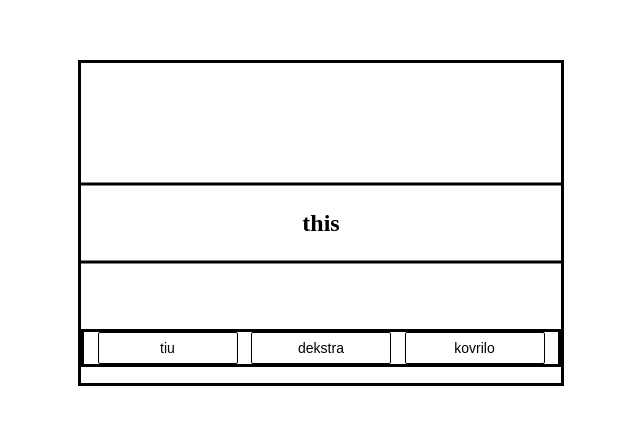
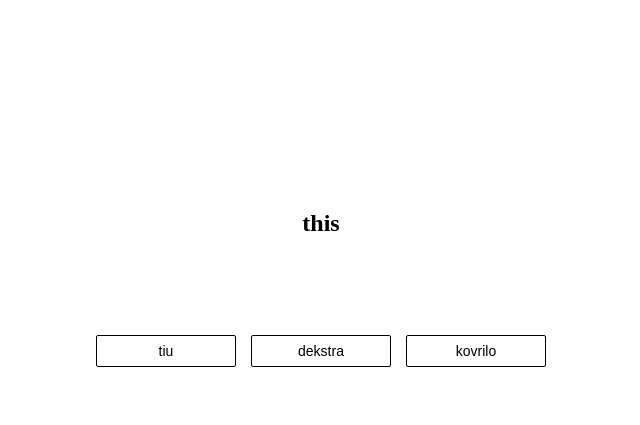
Before and after one commit to BinaryBand/Flash-Cards, a plain HTML site: page index.html in a window 1280 px wide. Shown: the part 177-602 px from the top of the page, without its empty margins (319-959 px from the left). Drawn offline with Linux system fonts and the light colour scheme.

Commit message:
Removed solid borders

```diff
--- a/index.html
+++ b/index.html
@@ -12,8 +12,8 @@
     <body>
         <div id="card_container">
             <div id="prompt_container">
-                <p id="prompt">this</p>
-                <p id="answer">This is a test.</p>
+                <p id="prompt"></p>
+                <p id="answer"></p>
             </div>
             <div id="options_container">
                 <button onclick="submit(this)" class="option"></button>
--- a/script.js
+++ b/script.js
@@ -6,6 +6,9 @@ window.onload = () => {
     // console.log(translations);
 }
 
+/*
+
+*/
 function checkAnswer(userInput) {
     let answerElement = document.getElementById("answer");
     let correct = userInput == answerElement.innerHTML;
--- a/styles.css
+++ b/styles.css
@@ -22,8 +22,6 @@
     left: 50%;
     top: 50%;
     transform: translate(-50%, -50%);
-
-    border: solid;
 }
 
 #prompt_container {
@@ -36,8 +34,6 @@
     transform: translate(-50%, -50%);
     font-size: 24px;
     font-weight: bold;
-
-    border: solid;
 }
 
 #answer {
@@ -52,8 +48,6 @@
     height: 2em;
     display: flex;
     justify-content: space-evenly;
-
-    border: solid;
 }
 
 .option {
```
Also changed, not shown: 1 other file.
